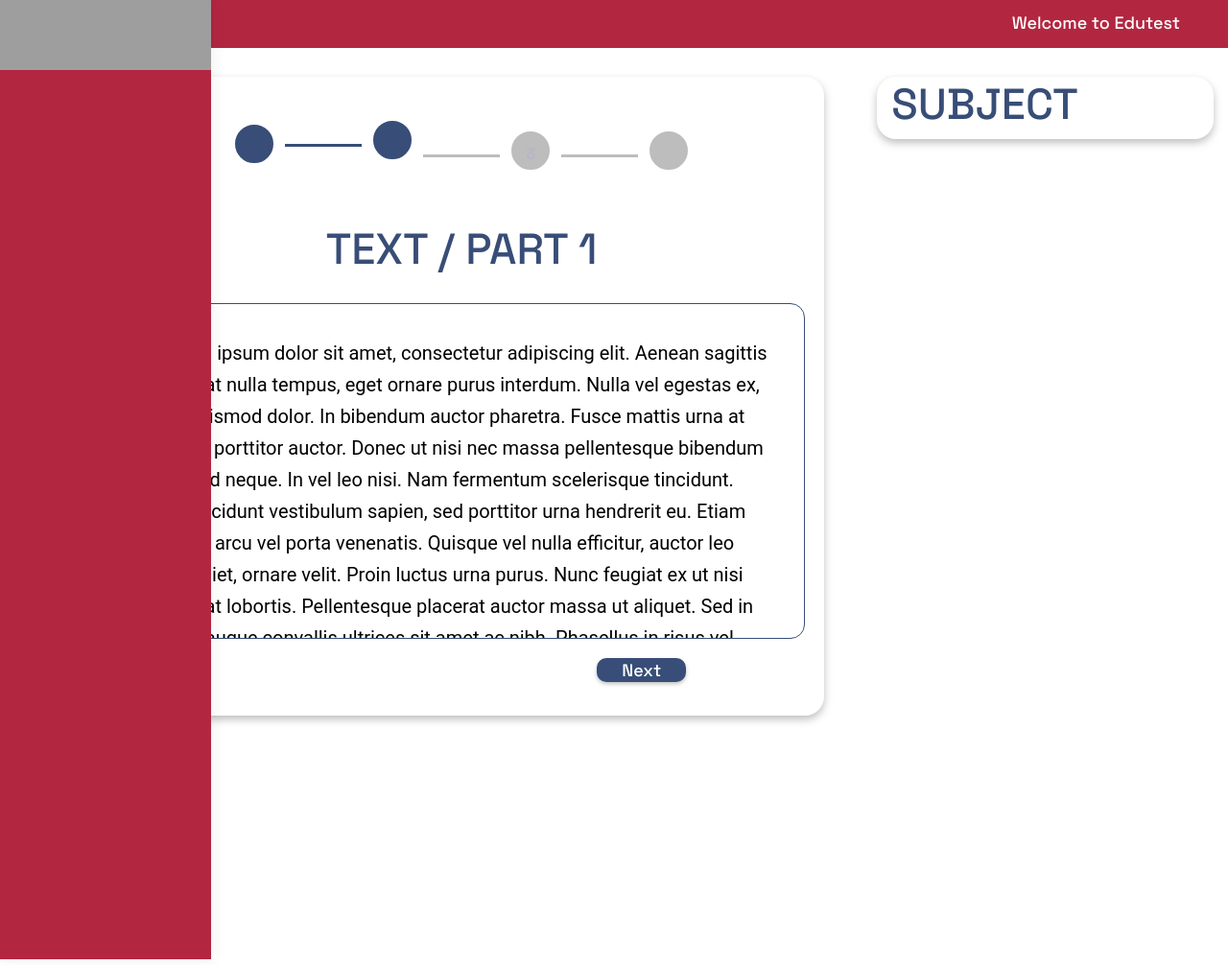
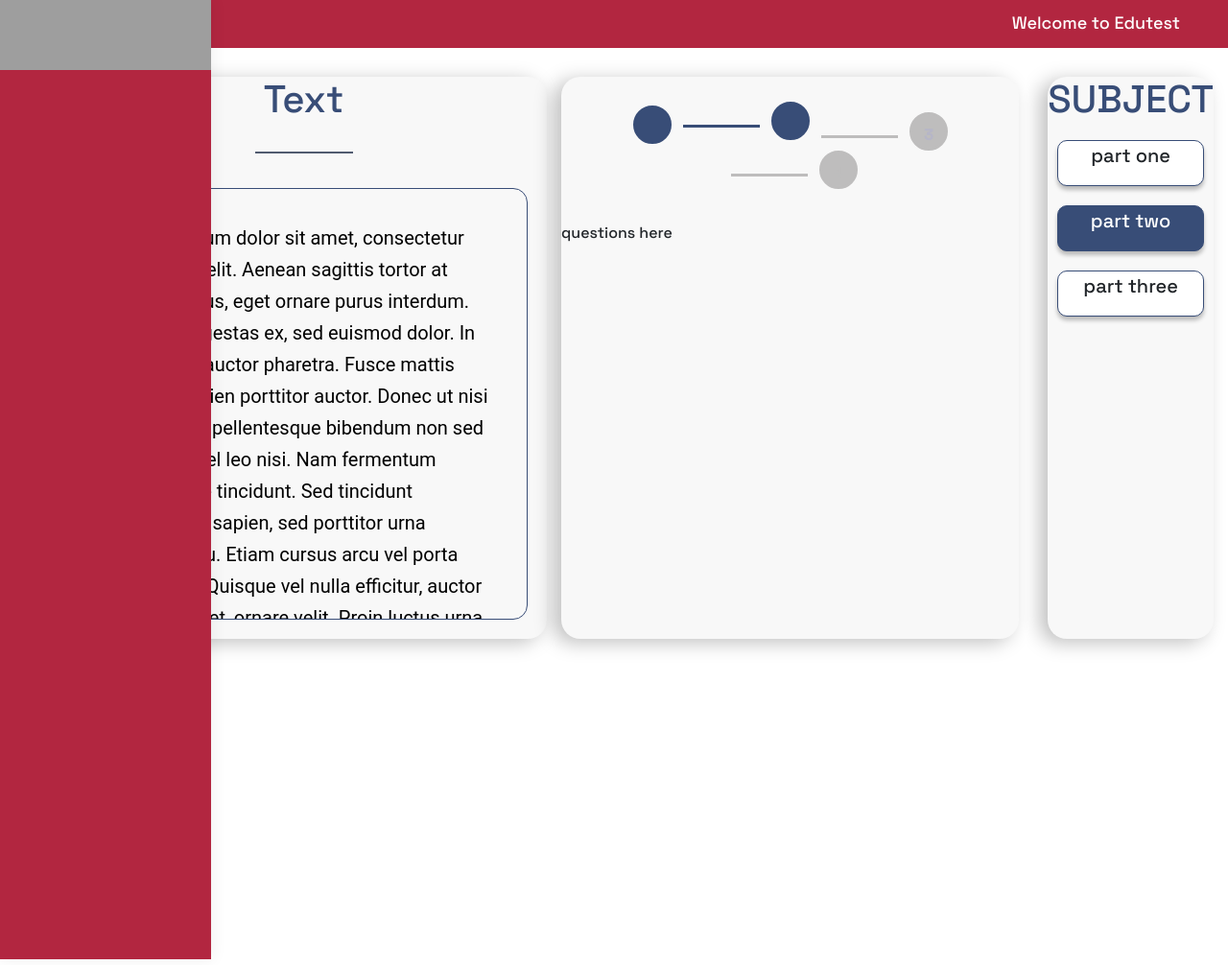
Before and after one commit to opiomega/Edutest, a Symfony app: template templates/sat.html.twig in a window 1280 px wide. Shown: the top 1006 px of the page at 96% size. Run offline with Twig, Linux system fonts and the light colour scheme; the template is opened without the code that fills it, so the values that code supplies are empty; some libraries are stand-ins or nearby versions; grey boxes are pictures that could not be loaded.

Commit message:
placement test v2

```diff
--- a/public/asset/css/main.css
+++ b/public/asset/css/main.css
@@ -593,14 +593,6 @@ hr {
 
 /******************* sat **********************/
 
-.sat-text {
-  margin-left: 25px;
-
-  background-color: white;
-  border-radius: 20px;
-  filter: drop-shadow(0px 4px 4px rgba(0, 0, 0, 0.25));
-}
-
 .steps-test {
   display: flex;
   align-items: center;
@@ -608,25 +600,26 @@ hr {
 }
 
 #stepstest {
-  margin: 50px;
+  margin: 30px;
   display: inline-block;
   align-items: center;
   text-align: center;
 }
 
 .title-sat {
+  display: flex;
+  align-items: center;
+  justify-content: center;
   font-family: Space Grotesk;
   font-style: normal;
   font-weight: 500;
-  font-size: 45px;
-  line-height: 57px;
 
   color: #384d77;
 }
 
 .scrollspyied {
   position: relative;
-  height: 350px;
+  height: 450px;
   overflow: auto;
   padding: 35px;
   margin: 20px;
@@ -643,10 +636,50 @@ hr {
   color: #000000;
 }
 
+.next {
+  margin-bottom: 35px;
+}
 
-.next{
+.show-txt {
+  box-shadow: -4px 2px 15px rgba(0, 0, 0, 0.4);
+  border-radius: 20px;
+  left: -23px;
+  position: relative;
+  overflow-x: visible;
+  color: white;
+  background-color: #b22640;
+}
 
+.subject-parts {
+  display: flex;
+  align-items: center;
+  justify-content: center;
+  margin: 10px;
+  background: #ffffff;
+  border: 1px solid #384d77;
+  box-sizing: border-box;
+  box-shadow: 0px 4px 4px rgba(0, 0, 0, 0.25);
+  border-radius: 10px;
 
-  margin-bottom: 35px;
+  font-family: Space Grotesk;
+  font-style: normal;
+  font-weight: 500;
+  font-size: 20px;
+  line-height: 30px;
+}
+
+.current {
+  background-color: #384d77;
+  color: white;
+}
+
+.bb , .text-part , .question-part {
+  background: #f8f8f8;
+  box-shadow: -8px 4px 20px rgba(0, 0, 0, 0.25);
+  border-radius: 20px;
+  height: 100%;
 
 }
+.text-part{
+
+}
--- a/templates/sat.html.twig
+++ b/templates/sat.html.twig
@@ -1,6 +1,10 @@
 {% extends 'base.html.twig' %}
+
+
 {% block title %}SAT Test
 {% endblock %}
+
+
 {% block stylesheets %}
 	{{ parent() }}
 {% endblock %}
@@ -8,37 +12,25 @@
 
 {% block body %}
 
-	<div class="container-fluid">
-		<div class="row ml-5">
-			<div class="col-8">
 
-				<div class="sat-text">
+	<div class="container-fluid no-gutters">
+
+		<div class="row ml-5 ">
 
 
-					<div class="container">
-						<div class="row d-felx justify-content-center">
+			<div class="col-xl text-part">
+				<div class="">
+					<div class="row">
 						<div class="col">
 
-								<div class="steps-test">
+							<h1 class="title-sat">Text</h1>
+							<hr>
+						</div>
 
-									<div id="stepstest">
-										<div class="step">1</div>
-
-										<div class="step ">2</div>
-										<div class="step active ">3</div>
-										<div class="step ">4</div>
 
 					</div>
 
-								</div>
 
-							</div>
-						</div>
-						<div class="row d-felx justify-content-center">
-							<h1 class="title-sat">
-								TEXT / PART 1</h1>
-
-						</div>
 					<div class="row">
 
 						<div class="scrollspyied " id="style-1" data-spy="scroll" data-target="#navbar-ex" data-offset="0">
@@ -61,42 +53,81 @@
 
 					</div>
 
+
+				</div>
+
+
+			</div>
+
+
+			<div class="col-xl">
+				<div class="bb">
+					<div class="row d-felx justify-content-center">
+						<div class="col-12">
+
+							<div class="steps-test">
+
+								<div id="stepstest">
+									<div class="step">1</div>
+
+									<div class="step ">2</div>
+									<div class="step active ">3</div>
+									<div class="step ">4</div>
+
+								</div>
+
+							</div>
+
+						</div>
+					</div>
+
 					<div class="row">
 
-							<div class="col-xl-8"></div>
-							<div class="col">
-								<button class="btn-see-all next">
-									Next
-								</button>
+						<div class="col-xl-12">
+							questions here
+						</div>
 					</div>
 
 
 				</div>
 			</div>
 
+
+			<div class="col-xl-2">
+				<div class="bb">
+					<div class="row d-flex justify-content-center ">
+
+						<div class="col ">
+							<h1 class="title-sat">SUBJECT</h1>
 						</div>
 					</div>
-			<div class="col-4">
-
-				<div class="sat-text">
-
-					<div class="container">
-
-						<div class="row  justify-content-center align-self-center">
+					<div class="row">
 						<div class="col">
-								<h1 class="title-sat">SUBJECT</h1>
+							<div class="subject-parts">
+								<p>part one</p>
+							</div>
+						</div>
+					</div>
+					<div class="row">
+						<div class="col">
+							<div class="subject-parts current">
+								<p>part two</p>
+							</div>
+						</div>
+					</div>
+					<div class="row">
+						<div class="col">
+							<div class="subject-parts">
+								<p>part three</p>
+							</div>
+						</div>
 					</div>
 				</div>
 			</div>
 
-				</div>
+
 		</div>
 
 	</div>
-	</div>
 
-
-{% endblock %}
-
-
-{% block javascripts %}{% endblock %}
+{% endblock %}{% block javascripts %}{% endblock %}
```
Also changed, not shown: templates/base.html.twig (+26 -0 lines). Lines whose indentation alone changed are shown as unchanged.
